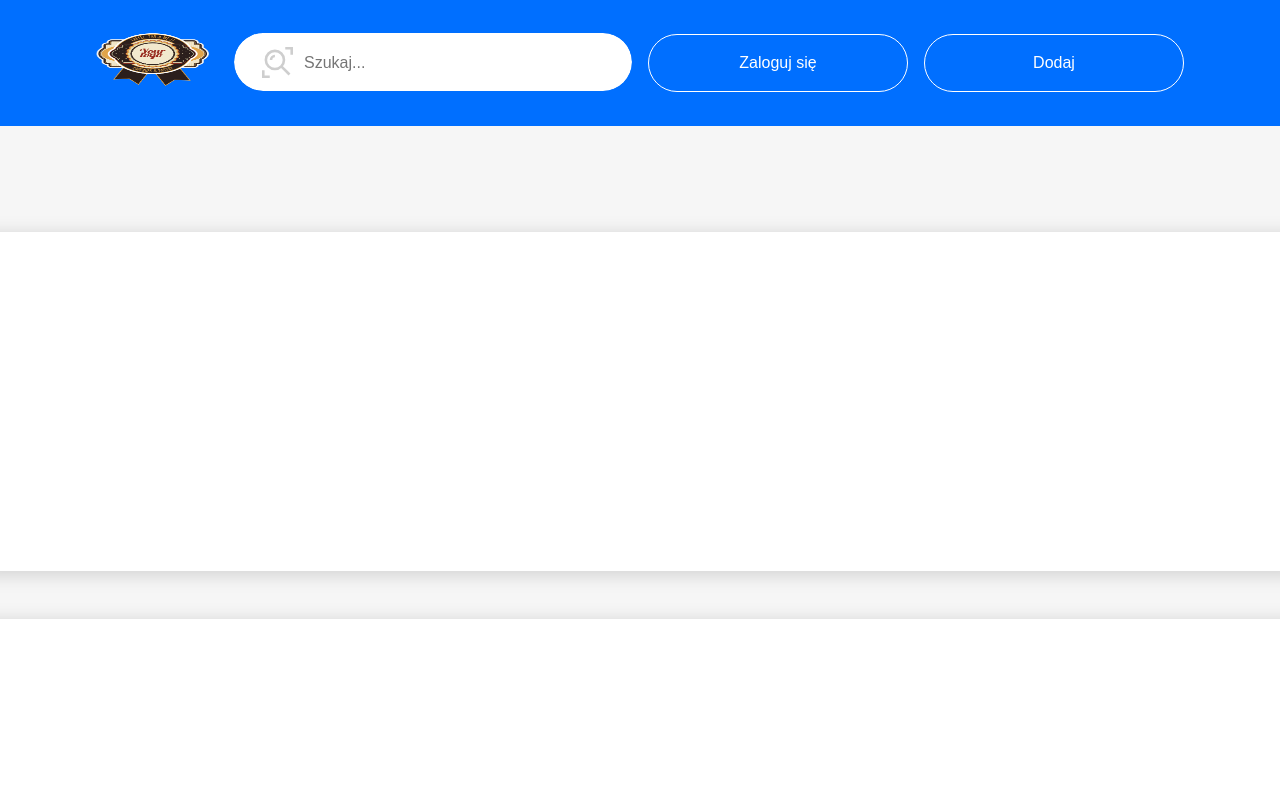
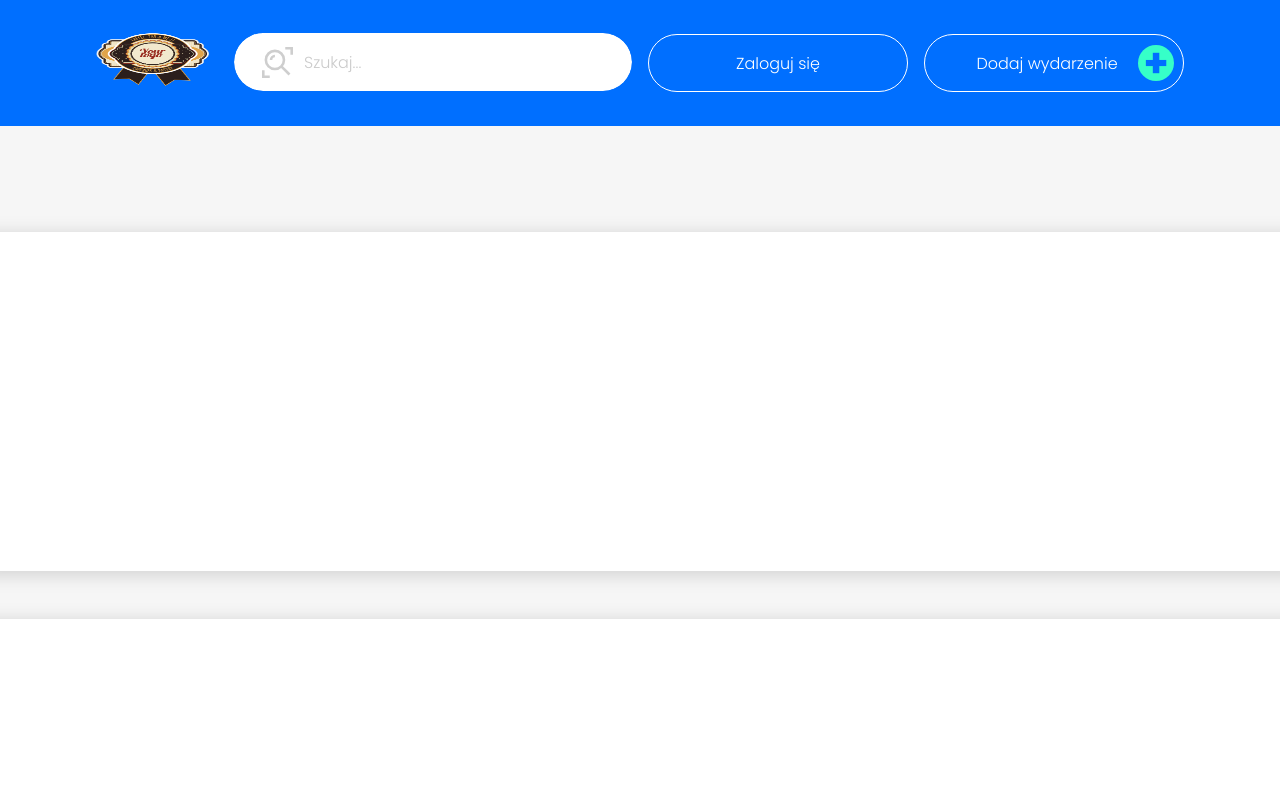
Before and after one commit to pawelkomarnickihrme/aggregator-events, a Next.js app: page / in a window 1280 px wide. Shown: the top 800 px of the page. Built offline with nearby package versions, Linux system fonts and the light colour scheme.

Commit message:
end styling header

```diff
--- /dev/null
+++ b/components/Button/AddButton.tsx
@@ -0,0 +1,23 @@
+import Button from './Button'
+
+const AddButton = () =>{
+    return(
+    <Button>
+        <div style={{display:'flex',justifyContent:"space-between",alignItems:'center'}}>
+        <div style={{width:'150px', marginLeft:"41px"}}>Dodaj wydarzenie</div>
+        <div style={{background:"var(--turquoise)", width:'36px',height: '36px',borderRadius: '100px',zIndex:2,display:'flex',justifyContent:"center",alignItems:'center',marginRight:'3px',fontSize:"40px",fontWeight: "bold", color:"var(--dark-blue)"}}>+</div>
+        </div>
+    </Button>)
+}
+
+export default AddButton
+
+// top: 36px;
+// left: 1593px;
+// width: 36px;
+// height: 56px;
+// text-align: center;
+// font: normal normal bold 40px/60px Poppins;
+// letter-spacing: 0px;
+// color: #006FFF;
+// opacity: 1;
--- /dev/null
+++ b/components/Button/LogIn.tsx
@@ -0,0 +1,8 @@
+import Button from './Button'
+
+const LogIn = () =>{
+    return(
+    <Button>Zaloguj się</Button>)
+}
+
+export default LogIn
--- a/components/Header/Header.module.css
+++ b/components/Header/Header.module.css
@@ -35,7 +35,7 @@
   border: none;
   padding: 18px 20px 17px 70px;
   font-size: 16px;
-  color: #cbcbcb;
+  color: black;
 }
 
 .button{
--- a/components/Header/Header.tsx
+++ b/components/Header/Header.tsx
@@ -3,7 +3,8 @@ import styles from './Header.module.css';
 import Image from 'next/image';
 import logo from '../../public/logo.png';
 import Search from './Search/Search';
-import Button from '../Button/Button';
+import LogIn from '../Button/LogIn';
+import AddButton from '../Button/AddButton';
 
 const Header: NextPage = () => {
   return (
@@ -17,8 +18,8 @@ const Header: NextPage = () => {
         </div>
 
         <div className={styles.buttons}>
-          <span className={styles.button}><Button>Zaloguj się</Button></span>
-          <span  className={styles.button}><Button>Dodaj</Button></span>
+          <span className={styles.button}><LogIn/></span>
+          <span className={styles.button}><AddButton/></span>
 
         </div>
 
--- a/styles/globals.css
+++ b/styles/globals.css
@@ -1,11 +1,10 @@
-@import url('https://fonts.googleapis.com/css?family=Poppins:400,300,700');
+@import url('https://fonts.googleapis.com/css?family=Poppins:300,700');
 
 html,
 body {
   padding: 0;
   margin: 0;
-  font-family: Poppins, -apple-system, BlinkMacSystemFont, Segoe UI, Roboto,
-    Oxygen, Ubuntu, Cantarell, Fira Sans, Droid Sans, Helvetica Neue, sans-serif;
+  font-family: Poppins;
   background-color: var(--silver);
 }
 
@@ -15,6 +14,25 @@ a {
 }
 input:focus {
   outline: none !important;
+}
+button{
+  font-family: Poppins;
+}
+input{
+  font-family: Poppins;
+
+}
+::-webkit-input-placeholder { /* Chrome/Opera/Safari */
+  color: var(--silver-sublimites);
+}
+::-moz-placeholder { /* Firefox 19+ */
+  color: var(--silver-sublimites);
+}
+:-ms-input-placeholder { /* IE 10+ */
+  color: var(--silver-sublimites);
+}
+:-moz-placeholder { /* Firefox 18- */
+  color: var(--silver-sublimites);
 }
 
 * {
@@ -35,4 +53,5 @@ input:focus {
   --turquoise: #36ffc8;
   --dark-yellow: #fce181;
   --silver: #f6f6f6;
+  --silver-sublimites:#CBCBCB
 }
```
